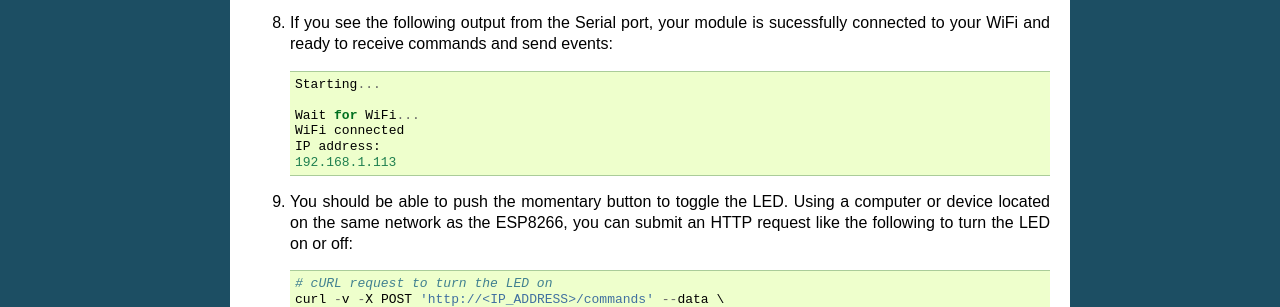
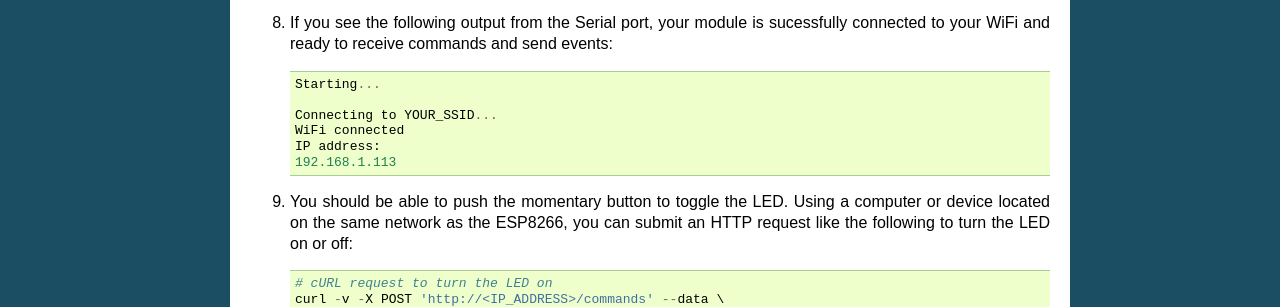
Before and after one commit to randuhmm/rad-esp8266, a Sphinx documentation site: the page built from docs/overview.rst, in a window 1280 px wide and 900 px high, scrolled down 2641 px. Shown: the part 152-459 px from the top of the window. Built offline with Sphinx 7.4.7, drawn with Linux system fonts in a browser that asks for light colours; some of the changed lines change nothing that is shown.

Commit message:
Adding more documentation fixes

```diff
--- a/README.rst
+++ b/README.rst
@@ -9,9 +9,9 @@
   :target: http://rad-esp8266.readthedocs.io/en/latest/?badge=latest
   :alt: Documentation Status
 
-.. |qs_bb_img| image:: http://imgur.com/WHAqMvK.png
+.. |qs_bb_img| image:: http://imgur.com/mKBWFeX.png
 
-.. |qs_schem_img| image:: http://imgur.com/mI5aI6r.png
+.. |qs_schem_img| image:: http://imgur.com/2j4QTcC.png
 
 
 Documentation
@@ -120,7 +120,7 @@
 
      Starting...
 
-     Wait for WiFi...
+     Connecting to YOUR_SSID...
      WiFi connected
      IP address:
      192.168.1.113
--- a/docs/overview.rst
+++ b/docs/overview.rst
@@ -22,6 +22,6 @@
 --------
 
 
-.. |qs_bb_img| image:: _static/RADESP8266_bb.png
+.. |qs_bb_img| image:: _static/RADESP8266_bb_txt.png
 
 .. |qs_schem_img| image:: _static/RADESP8266_schem.png
```
Also changed, not shown: docs/_static/RADESP8266_bb_txt.png (added), 3 other files.
